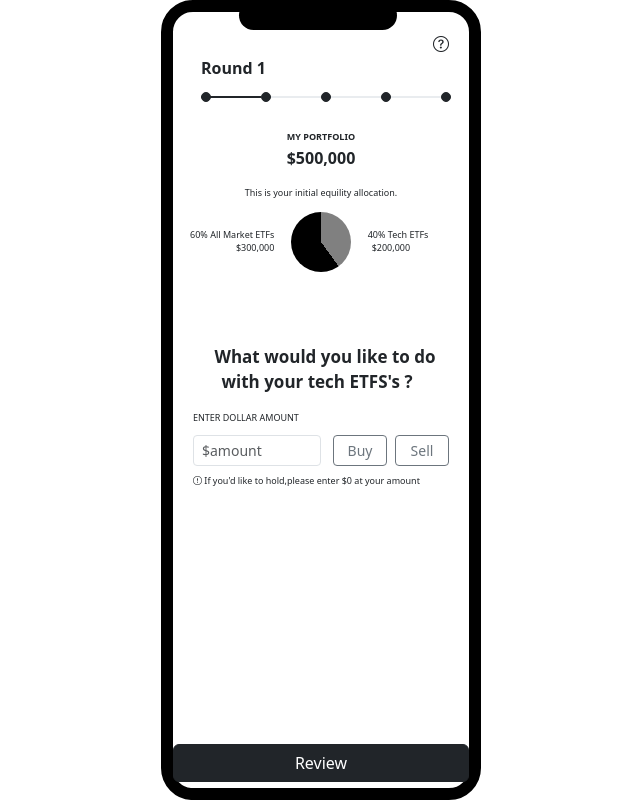
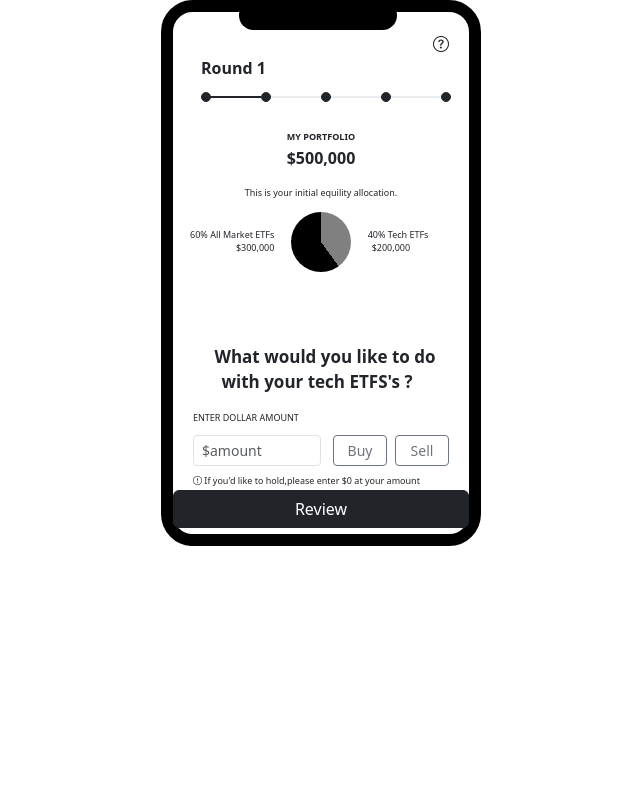
Before and after one commit to deshmukhanjali167/mobileapplicationnew, an Angular app: page /first in a window 1280 px wide. Shown: the whole page, without its empty margins (319-959 px from the left). Built offline with nearby package versions, Linux system fonts and the light colour scheme.

Commit message:
mobile view change

```diff
--- a/src/app/component/firstpage/firstpage.component.css
+++ b/src/app/component/firstpage/firstpage.component.css
@@ -1,3 +1,7 @@
+.container {
+    height: 100%;
+    min-height: -webkit-fill-available; /* Adjusts for mobile browsers */
+}
 .main-wrapper {
     width: 100%;
     overflow: hidden;
@@ -8,7 +12,9 @@
     border-radius: 32px;
     padding: 8px;
     border: 12px solid black;
-    height: 100vh;
+    height: 100%;
+    min-height: -webkit-fill-available;
+    ;
 }
 
 .review {
@@ -166,7 +172,9 @@
 @media only screen and (min-width: 320px) {
     .wrapper {
         border: none;
-        height: 100vh;
+        height: 100%;
+        min-height: -webkit-fill-available;
+        ;
 
 
 
@@ -195,7 +203,9 @@
 @media only screen and (min-width: 375px) {
     .main-wrapper {
         width: 375px;
-        height: 100vh;
+        height: 100%;
+        min-height: -webkit-fill-available;
+        ;
     }
 
     .wrapper {
@@ -227,7 +237,9 @@
 @media only screen and (min-width: 425px) {
     .main-wrapper {
         width: 425px;
-        height: 100vh;
+        height: 100%;
+        min-height: -webkit-fill-available;
+        ;
     }
 
     .techfont {
@@ -263,12 +275,16 @@
     .main-wrapper {
         width: 768px;
         padding: 0px;
-        height: 100vh;
+        height: 100%;
+        min-height: -webkit-fill-available;
+        ;
     }
 
     .wrapper {
         padding: 20px;
-        height: 100vh;
+        height: 100%;
+        min-height: -webkit-fill-available;
+        ;
     }
 
     .mobile-shape {
@@ -281,7 +297,9 @@
 @media only screen and (min-width: 1024px) {
     .main-wrapper {
         width: 320px;
-        height: 100vh;
+        height: 100%;
+        min-height: -webkit-fill-available;
+        ;
 
 
     }
@@ -289,72 +307,9 @@
     .wrapper {
         border-radius: 32px;
         border: 12px solid black;
-        height: 100vh;
-        /* margin-top: 20px; */
-    }
-
-    .mobile-shape {
-        border-radius: 50px;
-        border: black;
-        width: 158px;
-        height: 29px;
-        top: -11px;
-        left: 66px;
-        background-color: black;
-    }
-    .review {
-        position: absolute;
-        bottom: 6px;
-        left: 50%;
-        transform: translateX(-50%);
-        width: 80%;
-    }
-}
-
-@media only screen and (min-width: 1200px) {
-    .main-wrapper {
-        width: 320px;
-        height: 100vh;
-    }
-
-    .wrapper {
-        border-radius: 32px;
-        border: 12px solid black;
-        /* margin-top: 50px; */
-        height: 100vh;
-    }
-
-    .mobile-shape {
-        border-radius: 50px;
-        border: black;
-        width: 158px;
-        height: 29px;
-        top: -11px;
-        left: 66px;
-        background-color: black;
-    }
-    .review {
-        position: absolute;
-        bottom: 6px;
-        left: 50%;
-        transform: translateX(-50%);
-        width: 100%;
-    }
-
-
-}
-
-@media only screen and (min-width: 1349px) {
-    .main-wrapper {
-        width: 320px;
-        height: 100vh;
-    }
-
-    .wrapper {
-        padding: 20px;
-        border-radius: 32px;
-        border: 12px solid black;
-        height: 100vh;
+        height: 100%;
+        min-height: -webkit-fill-available;
+        ;
         /* margin-top: 20px; */
     }
 
@@ -376,3 +331,77 @@
         width: 80%;
     }
 }
+
+@media only screen and (min-width: 1200px) {
+    .main-wrapper {
+        width: 320px;
+        height: 100%;
+        min-height: -webkit-fill-available;
+    }
+
+    .wrapper {
+        border-radius: 32px;
+        border: 12px solid black;
+        /* margin-top: 50px; */
+        height: 100%;
+        min-height: -webkit-fill-available;
+        ;
+    }
+
+    .mobile-shape {
+        border-radius: 50px;
+        border: black;
+        width: 158px;
+        height: 29px;
+        top: -11px;
+        left: 66px;
+        background-color: black;
+    }
+
+    .review {
+        position: absolute;
+        bottom: 6px;
+        left: 50%;
+        transform: translateX(-50%);
+        width: 100%;
+    }
+
+
+}
+
+@media only screen and (min-width: 1349px) {
+    .main-wrapper {
+        width: 320px;
+        height: 100%;
+        min-height: -webkit-fill-available;
+        ;
+    }
+
+    .wrapper {
+        padding: 20px;
+        border-radius: 32px;
+        border: 12px solid black;
+        height: 100%;
+        min-height: -webkit-fill-available;
+        ;
+        /* margin-top: 20px; */
+    }
+
+    .mobile-shape {
+        border-radius: 50px;
+        border: black;
+        width: 158px;
+        height: 29px;
+        top: -11px;
+        left: 66px;
+        background-color: black;
+    }
+
+    .review {
+        position: absolute;
+        bottom: 6px;
+        left: 50%;
+        transform: translateX(-50%);
+        width: 80%;
+    }
+}
--- a/src/app/component/firstpage/firstpage.component.html
+++ b/src/app/component/firstpage/firstpage.component.html
@@ -1,6 +1,6 @@
 <!-- first page -->
 <div class="container d-flex justify-content-center
- align-items-center   vh-100  ">
+ align-items-center    ">
     <div class="main-wrapper p-0 m-0">
         <div class="wrapper ">
             <div class="mobile-wrapper  ">
--- a/src/app/component/homepage/homepage.component.css
+++ b/src/app/component/homepage/homepage.component.css
@@ -1,3 +1,7 @@
+.container {
+    height: 100%;
+    min-height: -webkit-fill-available;/* Adjusts for mobile browsers */
+}
 .main-wrapper {
     width: 100%;
     position: relative;
@@ -10,7 +14,7 @@
     padding-left: 8px;
     padding-right: 8px;
     border: 12px solid black;
-    min-height: 100vh;
+    min-height: 100%;
 }
 
 .font_size {
@@ -80,7 +84,7 @@
         border: none;
         padding-left: 6px;
         padding-right: 6px;
-        min-height: 100vh;
+        min-height: 100%;
     }
 
     .startdemo {
@@ -111,7 +115,7 @@
         border: none;
         padding-right: 8px;
         padding-left: 8px;
-        min-height: 100vh;
+        min-height: 100%;
     }
 
     .startdemo {
@@ -142,7 +146,7 @@
         border: none;
         padding-left: 2px;
         padding-right: 2px;
-        min-height: 100vh;
+        min-height: 100%;
     }
 
     .mobile-shape {
@@ -167,7 +171,7 @@
         border-radius: 32px;
         border: 12px solid black;
         padding: 10px;
-        min-height: calc(100vh - 60px)
+        min-height: calc(100% - 60px)
     }
 
     .startdemo {
@@ -207,7 +211,7 @@
 
         border-radius: 32px;
         border: 12px solid black;
-        min-height: 100vh;
+        min-height: 100%;
     }
     .mobile-shape {
         position: absolute;
@@ -237,7 +241,7 @@
         padding: 20px;
         border-radius: 32px;
         border: 12px solid black;
-        min-height: 100vh;
+        min-height: 100%;
     }
     .mobile-shape {
         position: absolute;
--- a/src/app/component/homepage/homepage.component.html
+++ b/src/app/component/homepage/homepage.component.html
@@ -1,6 +1,6 @@
 <!-- home page -->
 <div class="container d-flex justify-content-center
- align-items-center vh-100   ">
+ align-items-center    ">
     <div class="main-wrapper p-0 m-0  ">
         <div class="wrapper  ">
             <div class="mobile-wrapper  ">
```
